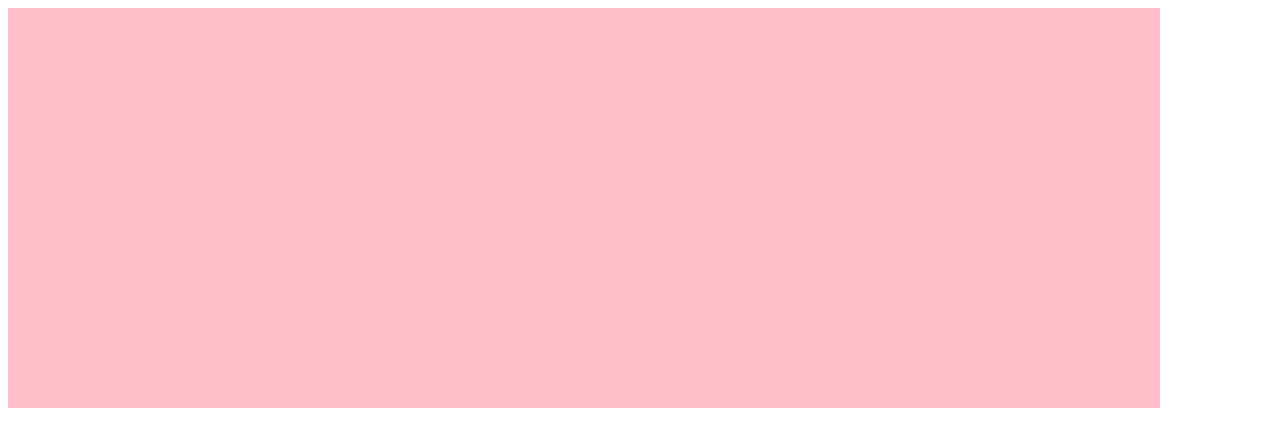
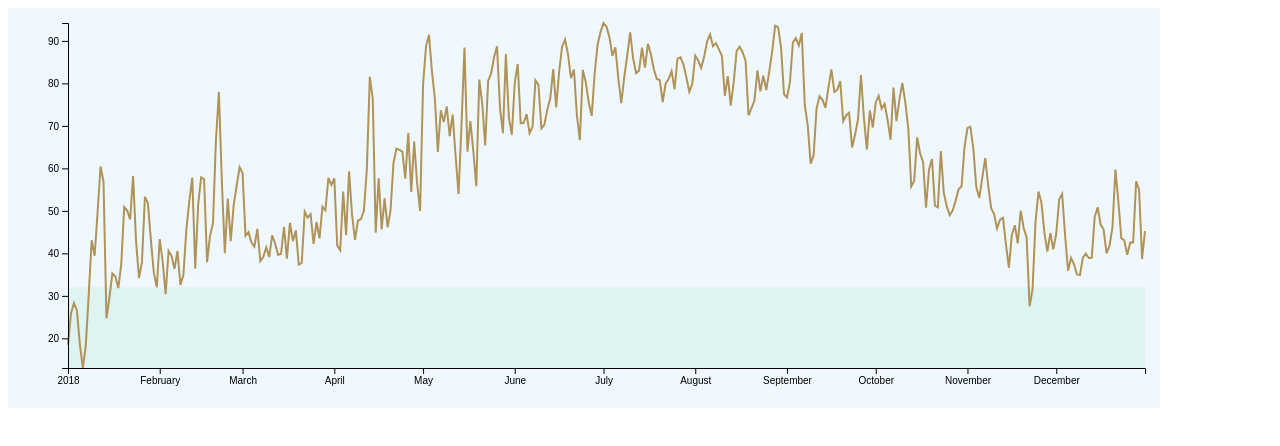
Before and after one commit to Qstreet/fullstackD3, a website: page index.html in a window 1280 px wide. Drawn offline with nearby package versions, Linux system fonts and the light colour scheme.

Commit message:
Scripting

```diff
--- a/script.js
+++ b/script.js
@@ -1,14 +1,16 @@
 async function drawLineChart() {
-  // console.log("Hey Chart");
+  // console.log('Hey Chart');
 
-  const dataset = await d3.json("./fullstackD3/my_weather_data.json")
+  const dataset = await d3.json('./fullstackD3/my_weather_data.json')
   // console.log(dataset);
 
   // ACCESSOR fn  convert single data pt into a value
   const yAccessor = d => d.temperatureMax
 
   // TIME PARSE and X ACCESSOR
-  const dateParser = d3.timeParse("%Y-%m-%d")
+  const dateParser = d3.timeParse('%Y-%m-%d')
+  // accessor fn so that xAccessor(dataset[0]) returns first day date
+  // REMEMBER: accessor fns return an unscaled value
   const xAccessor = d => dateParser(d.date)
 
   // WRAPPER AND BOUNDS
@@ -26,19 +28,56 @@ async function drawLineChart() {
   dimensions.boundedWidth = dimensions.width - dimensions.margin.left - dimensions.margin.right
   dimensions.boundedHeight = dimensions.height - dimensions.margin.top - dimensions.margin.bottom
 
-  const wrapper = d3.select("#wrapper")
-  const svg = wrapper.append("svg")
-      .attr("width", dimensions.width)
-      .attr("height", dimensions.height)
+  const wrapper = d3.select('#wrapper')
+    .append('svg')
+    .attr('width', dimensions.width)
+    .attr('height', dimensions.height)
 
   const bounds = wrapper.append('g')
-      .style("transform", `translate(${dimensions.margin.left}px, ${dimensions.margin.top}px)` )
+    .style('transform', `translate(${dimensions.margin.left}px, ${dimensions.margin.top}px)`)
+
 
   const yScale = d3.scaleLinear()
-      .domain(d3.extent(dataset, yAccessor))
-      .range([dimensions.boundedHeight, 0])
+    .domain(d3.extent(dataset, yAccessor))
+    .range([dimensions.boundedHeight, 0])
 
-console.log(yScale(32));
+  const xScale = d3.scaleTime()
+    .domain(d3.extent(dataset, xAccessor))
+    .range([0, dimensions.boundedWidth])
+
+  // FREEZING BLOCK
+  const freezingTemperaturePlacement = yScale(32)
+  const freezingTemperatures = bounds.append('rect')
+    .attr('x', 0)
+    .attr('width', dimensions.boundedWidth)
+    .attr('y', freezingTemperaturePlacement)
+    .attr('height', dimensions.boundedHeight - freezingTemperaturePlacement)
+    .attr('fill', '#e0f3f3')
+
+  const lineGenerator = d3.line()
+    .x(d => xScale(xAccessor(d)))
+    .y(d => yScale(yAccessor(d)))
+
+  const line = bounds.append('path')
+    .attr('d', lineGenerator(dataset))
+    .attr('fill', 'none')
+    .attr('stroke', '#af9358')
+    .attr('stroke-width', 2)
+
+  const yAxisGenerator = d3.axisLeft()
+    .scale(yScale)
+
+  const yAxis = bounds.append('g')
+    .call(yAxisGenerator)
+
+  yAxisGenerator(yAxis)
+
+  const xAxisGenerator = d3.axisBottom()
+    .scale(xScale)
+
+  const xAxis = bounds.append('g')
+    .call(xAxisGenerator)
+    .style('transform', `translateY(${dimensions.boundedHeight}px)`)
 
 }
 
--- a/style.css
+++ b/style.css
@@ -1 +1 @@
-svg {background-color: pink;}
+svg {background-color: aliceblue}
```
Also changed, not shown: package.json (added, +20 -0 lines).
